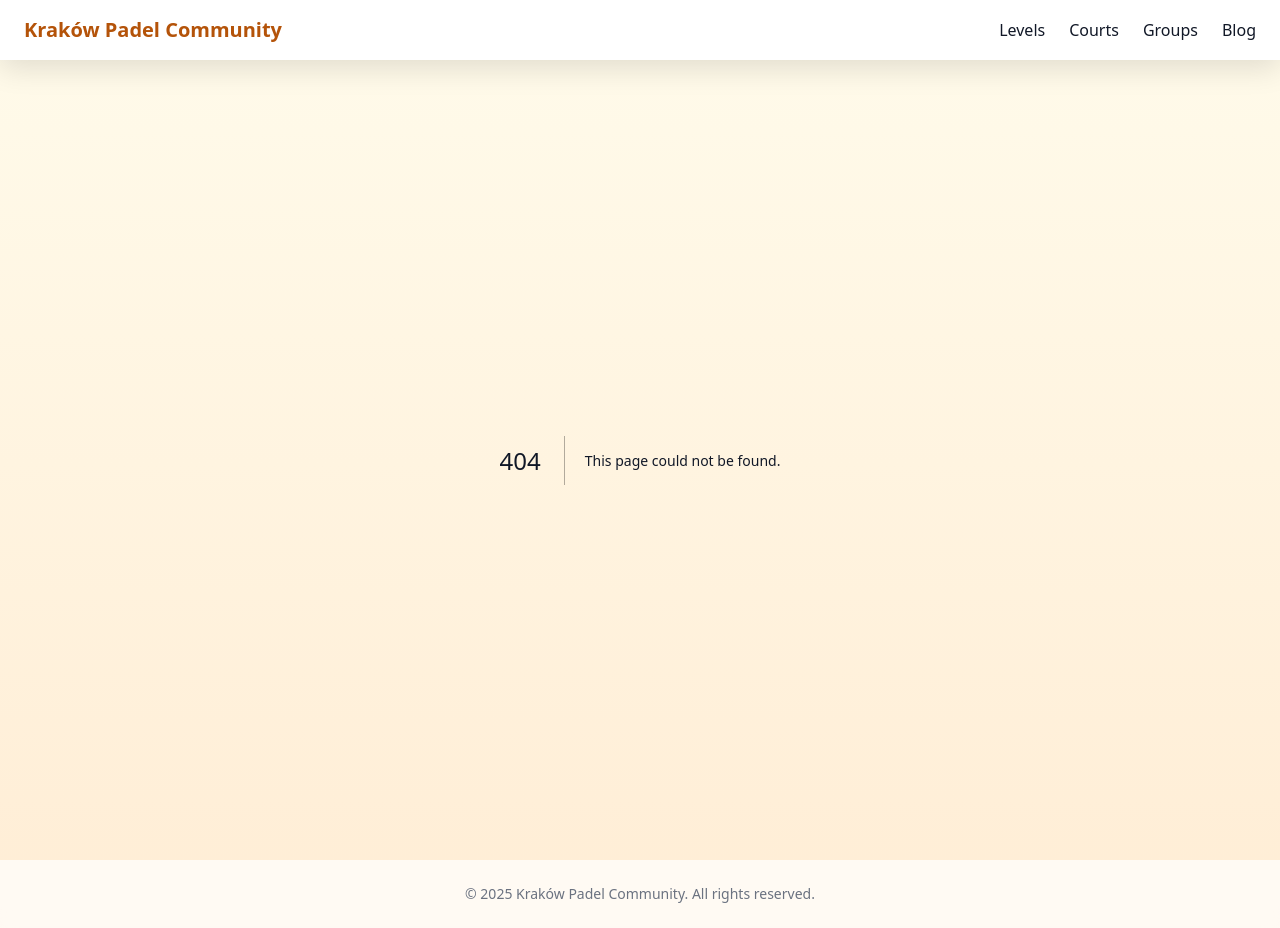
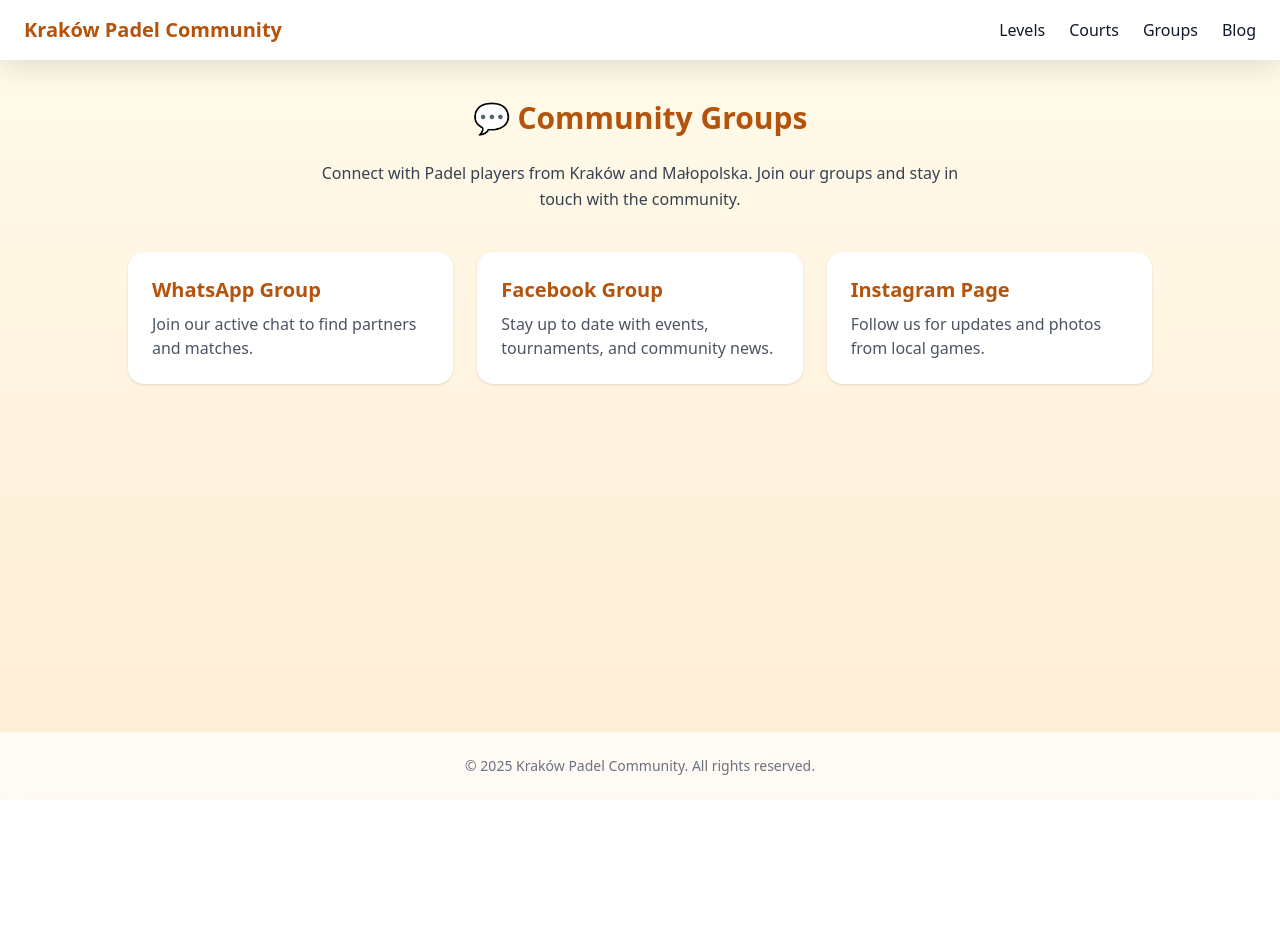
Before and after one commit to Gitperez288/padel-krakow, a Next.js app: page /groups in a window 1280 px wide. Before the commit this address had no page. After the commit the page ends 800 px from the top, so only its background shows below. Built offline with nearby package versions, Linux system fonts and the light colour scheme.

Commit message:
Create page.tsx

```diff
--- /dev/null
+++ b/src/app/groups/page.tsx
@@ -0,0 +1,33 @@
+// app/groups/page.tsx
+export default function GroupsPage() {
+  const groups = [
+    { name: "WhatsApp Group", desc: "Join our active chat to find partners and matches.", link: "https://chat.whatsapp.com/" },
+    { name: "Facebook Group", desc: "Stay up to date with events, tournaments, and community news.", link: "https://facebook.com/" },
+    { name: "Instagram Page", desc: "Follow us for updates and photos from local games.", link: "https://instagram.com/" },
+  ];
+
+  return (
+    <div className="px-4 py-10 text-center">
+      <h2 className="text-3xl font-extrabold text-amber-700 mb-6">💬 Community Groups</h2>
+      <p className="max-w-2xl mx-auto text-gray-700 mb-10 leading-relaxed">
+        Connect with Padel players from Kraków and Małopolska.
+        Join our groups and stay in touch with the community.
+      </p>
+
+      <div className="grid grid-cols-1 sm:grid-cols-2 lg:grid-cols-3 gap-6 max-w-5xl mx-auto">
+        {groups.map(({ name, desc, link }) => (
+          <a
+            key={name}
+            href={link}
+            target="_blank"
+            rel="noopener noreferrer"
+            className="p-6 bg-white rounded-2xl shadow hover:shadow-lg transition text-left"
+          >
+            <h3 className="text-xl font-bold text-amber-700 mb-2">{name}</h3>
+            <p className="text-gray-600">{desc}</p>
+          </a>
+        ))}
+      </div>
+    </div>
+  );
+}
```
